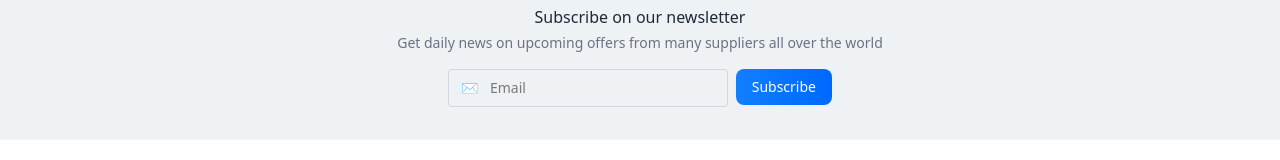
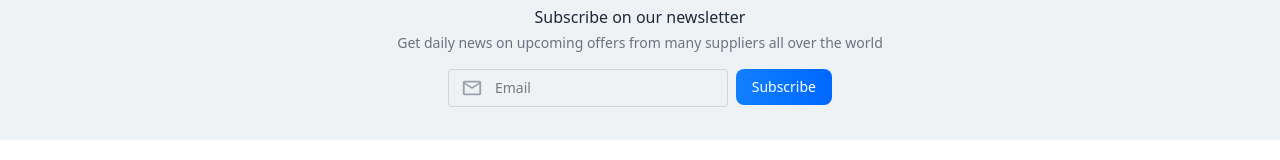
Before and after one commit to m-faizan-adill/ecommerce-fullstack-design-FE, a Next.js app: page / in a window 1280 px wide. Shown: the part 2775-2935 px from the top of the page. Built offline with nearby package versions, Linux system fonts and the light colour scheme.

Commit message:
Used Email Icon as SVG

```diff
--- a/src/components/layout/Footer.tsx
+++ b/src/components/layout/Footer.tsx
@@ -3,6 +3,7 @@ import Link from "next/link";
 import { ShoppingBag } from "lucide-react";
 import { ChevronIcon } from "@/assets";
 import { Button } from "../ui";
+import { EmailIcon } from "@/assets";
 
 
 export default function Footer() {
@@ -14,7 +15,7 @@ export default function Footer() {
         <p className="text-sm text-gray-500 mb-4">Get daily news on upcoming offers from many suppliers all over the world</p>
         <div className="flex justify-center gap-2 max-w-sm mx-auto">
           <div className="flex flex-1 border border-gray-300 rounded overflow-hidden">
-            <span className="px-3 text-gray-400 flex items-center text-sm">✉</span>
+            <span className="px-3 text-gray-400 flex items-center text-sm"><EmailIcon /></span>
             <input type="email" placeholder="Email" className="flex-1 py-2 text-sm outline-none" />
           </div>
 
@@ -74,7 +75,7 @@ export default function Footer() {
 
       <div className="border-t border-gray-100 px-6 py-4 flex items-center justify-between text-xs text-[#606060]">
         <span>© 2026 Ecommerce.</span>
-        <span className="flex items-center justify-center gap-2">English<ChevronIcon className="text-[#1C1C1C]" direction="up"/></span>
+        <span className="flex items-center justify-center gap-2">English<ChevronIcon className="text-[#1C1C1C]" direction="up" /></span>
       </div>
     </footer>
   );
```
